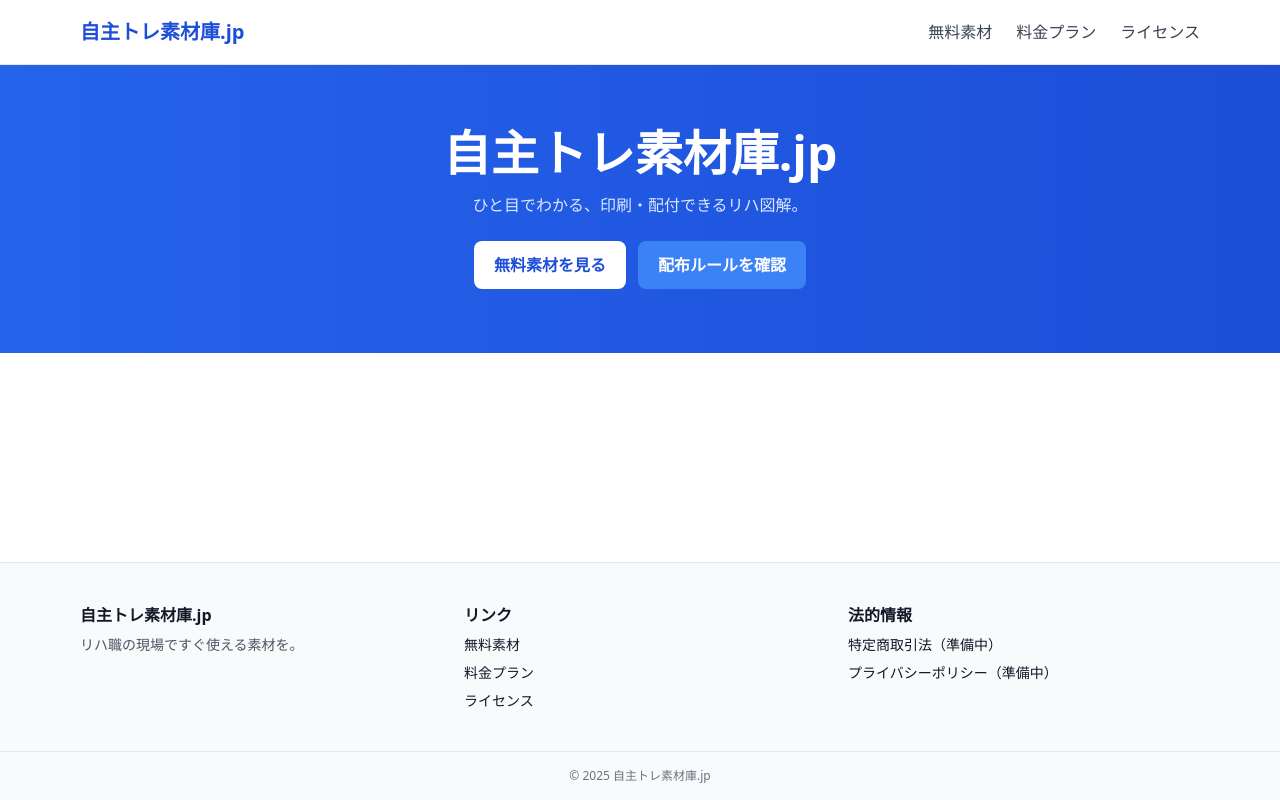
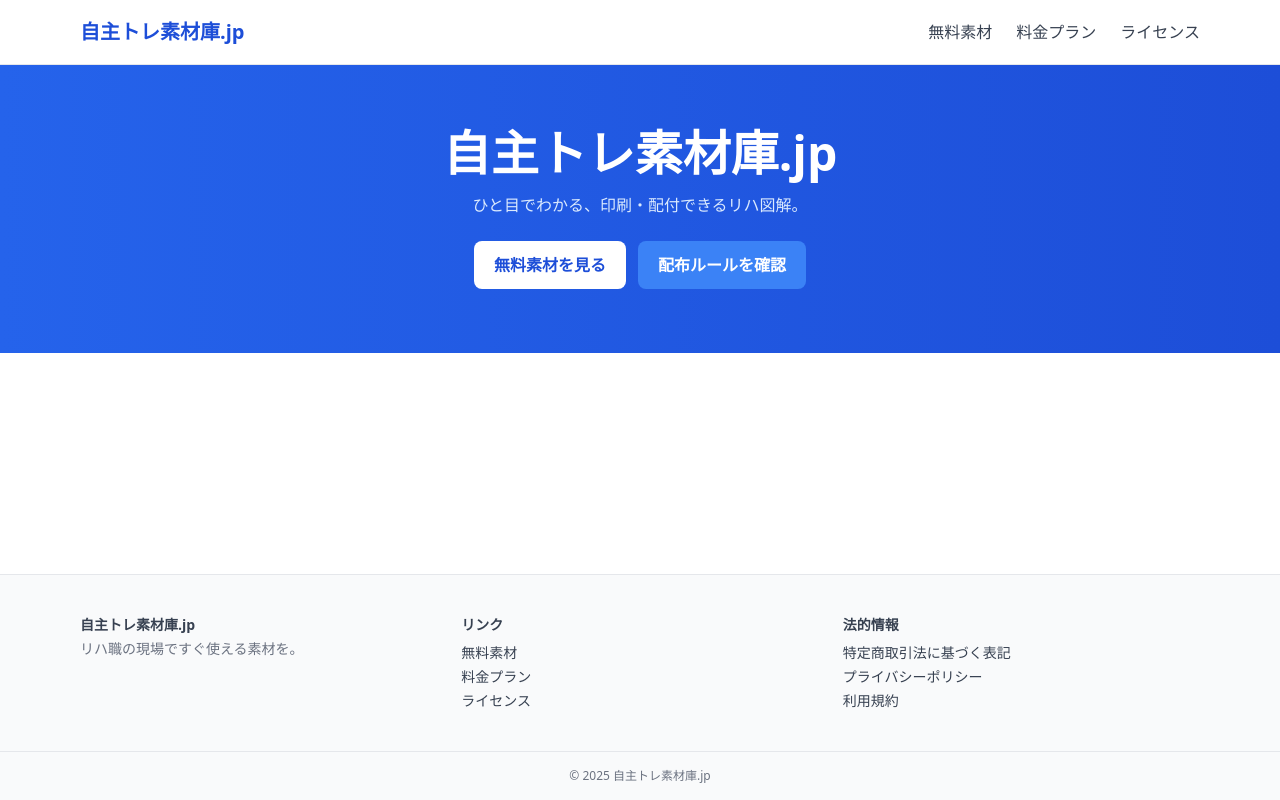
Before and after one commit to makomaru2023/Self-Training, a Next.js app: page / in a window 1280 px wide. Built offline with nearby package versions, Linux system fonts and the light colour scheme.

Commit message:
feat: activate footer links to legal pages

```diff
--- a/components/Footer.tsx
+++ b/components/Footer.tsx
@@ -1,32 +1,51 @@
-import Link from 'next/link';
+import Link from 'next/link'
 
 export default function Footer() {
   return (
-    <footer className="mt-auto border-t border-gray-200 bg-gray-50">
-      <div className="container py-10 grid md:grid-cols-3 gap-8">
+    <footer className="bg-gray-50 border-t">
+      <div className="mx-auto max-w-6xl px-4 py-10 grid grid-cols-1 gap-6 md:grid-cols-3 text-sm text-gray-700">
+        {/* 左：サイト情報 */}
         <div>
-          <h3 className="font-semibold mb-2">自主トレ素材庫.jp</h3>
-          <p className="text-sm text-gray-600">リハ職の現場ですぐ使える素材を。</p>
+          <h2 className="font-semibold">自主トレ素材庫.jp</h2>
+          <p className="mt-1 text-gray-500">リハ職の現場ですぐ使える素材を。</p>
         </div>
+
+        {/* 中央：リンク */}
         <div>
-          <h4 className="font-semibold mb-2">リンク</h4>
-          <ul className="space-y-2 text-sm">
-            <li><Link href="/free" className="hover:text-primary-600">無料素材</Link></li>
-            <li><Link href="/pricing" className="hover:text-primary-600">料金プラン</Link></li>
-            <li><Link href="/license" className="hover:text-primary-600">ライセンス</Link></li>
+          <h3 className="font-semibold mb-2">リンク</h3>
+          <ul className="space-y-1">
+            <li><Link href="/free" className="hover:underline">無料素材</Link></li>
+            <li><Link href="/pricing" className="hover:underline">料金プラン</Link></li>
+            <li><Link href="/license" className="hover:underline">ライセンス</Link></li>
           </ul>
         </div>
+
+        {/* 右：法的情報 */}
         <div>
-          <h4 className="font-semibold mb-2">法的情報</h4>
-          <ul className="space-y-2 text-sm">
-            <li>特定商取引法（準備中）</li>
-            <li>プライバシーポリシー（準備中）</li>
+          <h3 className="font-semibold mb-2">法的情報</h3>
+          <ul className="space-y-1">
+            <li>
+              <Link href="/tokushoho" className="hover:underline">
+                特定商取引法に基づく表記
+              </Link>
+            </li>
+            <li>
+              <Link href="/privacy" className="hover:underline">
+                プライバシーポリシー
+              </Link>
+            </li>
+            <li>
+              <Link href="/terms" className="hover:underline">
+                利用規約
+              </Link>
+            </li>
           </ul>
         </div>
       </div>
+
       <div className="border-t py-4 text-center text-xs text-gray-500">
-        © 2025 自主トレ素材庫.jp
+        © {new Date().getFullYear()} 自主トレ素材庫.jp
       </div>
     </footer>
-  );
+  )
 }
```
